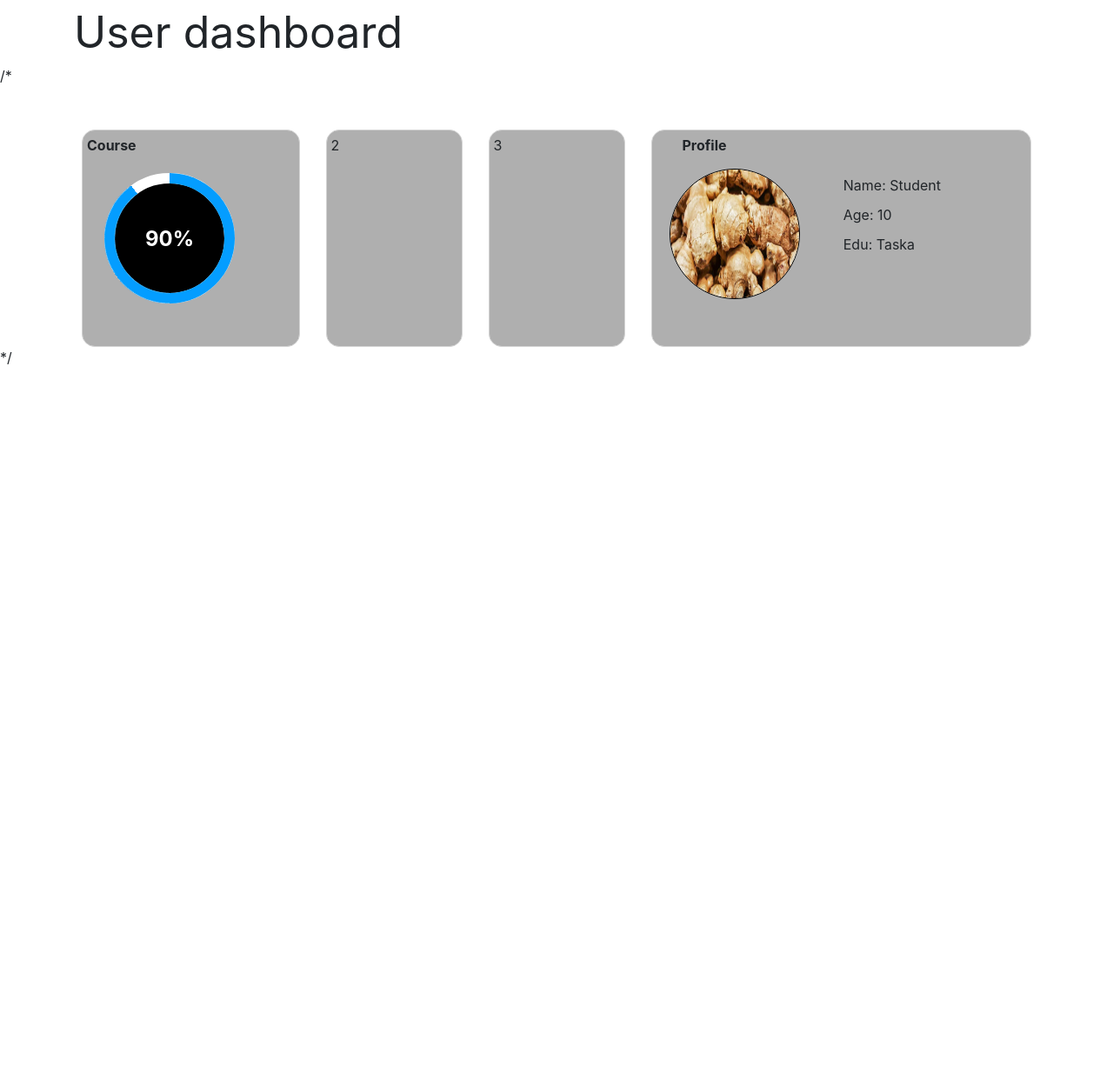
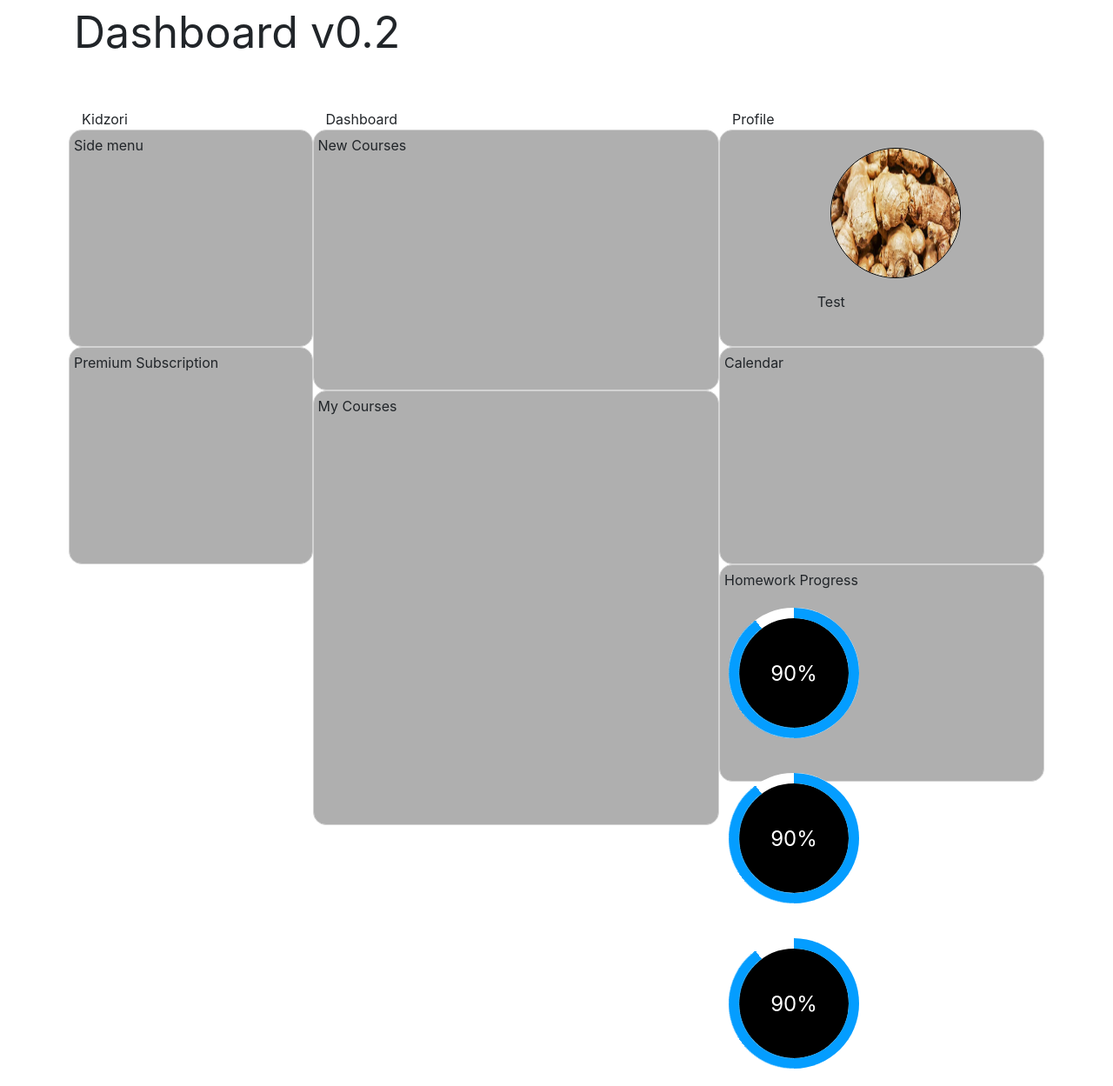
Before and after one commit to Bumboria/KZ-Course-Dashboard, a PHP site: the page made by dashboard v0.2.html in a window 1280 px wide. Shown: the whole page at 87% size. Before the commit the page ends 419 px from the top, so only its background shows below. Run offline with PHP 8.4, Linux system fonts and the light colour scheme.

Commit message:
Remodeled panels

```diff
--- a/css/dashboard.css
+++ b/css/dashboard.css
@@ -15,7 +15,8 @@
     padding-top: 5px;
     padding-left: 5px;
     padding-bottom: 5px;
-    height: 250px
+    height: 250px;
+    width: 100%;
 }
 
 #c1{
@@ -29,7 +30,8 @@
 }
 
 #profile-col{
-    padding-left: 30px;
+    margin-left: auto;
+    margin-right: auto;
 }
 
 .profile-image{
@@ -45,10 +47,16 @@
 #details-col{
     margin-top:10%
 }
-.profile-name, .profile-age, .profile-edu{
-    padding-bottom: 10px;
+
+.mid-row-1{
+  height: 300px !important;
 }
 
+.mid-row-2{
+  height: 500px !important;
+}
+
+/*Progress Bar*/
   .mt-100{
     margin-top: 200px;
   }
--- a/dashboard v0.2.html
+++ b/dashboard v0.2.html
@@ -20,15 +20,88 @@
 
     <!-- Title -->
     <div class="container" id="title-container">
-      <span class="title">User dashboard</span>
+      <span class="title">Dashboard v0.2</span>
     </div>
 
-   /* <!-- First Row -->
+
+
     <div class="container px-4" id="panel-container">
         <div class="row gx-5">
-            <div class="col-md-3">
-              <div class="course-panel"  id="fcol">
-                <span>Course</span>
+
+            <!-- Left Column -->
+            <div class="col-3">
+              <span class="left-title">Kidzori</span>
+              <div class="row">
+                <div class="left-row-1"  id="fcol">
+                  Side menu
+                </div>
+              </div>
+              <div class="row">
+                <div class="left-row-2" id="fcol">
+                  Premium Subscription
+                </div>
+              </div>
+            </div>
+
+            <!-- Middle Column -->
+            <div class="col-xl-5">
+              <span class="mid-title">Dashboard</span>
+              <div class="row">
+                <div class="mid-row-1" id="fcol">
+                  <span id="md-1">New Courses</span>
+                </div>
+              </div>
+              <div class="row">
+                <div class="mid-row-2" id="fcol">
+                  <span id="md-2">My Courses</span>
+                </div>
+              </div>
+            </div>
+
+            <!-- Right Column -->
+            <div class="col-4">
+              <span class="right-title">Profile</span>
+                <!-- Profile -->
+                <div class="row">
+                  <div class="right-row-1"  id="fcol">
+                    <div class="col-6" id="profile-col">
+                        <span class="profile-pic"><img src="images/image.jpg" class="profile-image">Test</span>
+                    </div>
+                  </div>
+                </div>
+                <!-- Calendar -->
+                <div class="row">
+                  <div class="right-row-2" id="fcol">
+                    <span>Calendar</span>
+                  </div>
+                </div>
+                <!-- Homework Progress -->
+                <div class="row">
+                  <div class="right-row-3" id="fcol">
+                    <span id="rt-3">Homework Progress</span>
+                    <div class="row" id="hw-1">
+                      <div class="progress blue">
+                        <span class="progress-left">
+                          <span class="progress-bar"></span>
+                        </span>
+                        <span class="progress-right">
+                          <span class="progress-bar"></span>
+                        </span>
+                        <div class="progress-value">90%</div>
+                      </div>
+                    </div>
+                    <div class="row" id="hw-2">
+                      <div class="progress blue">
+                        <span class="progress-left">
+                          <span class="progress-bar"></span>
+                        </span>
+                        <span class="progress-right">
+                          <span class="progress-bar"></span>
+                        </span>
+                        <div class="progress-value">90%</div>
+                      </div>
+                    </div>
+                    <div class="row" id="hw-3">
                       <div class="progress blue">
                         <span class="progress-left">
                           <span class="progress-bar"></span>
@@ -40,33 +113,10 @@
                       </div>
                     </div>
                   </div>
-            <div class="col-md-2">
-              <div class="div" id="fcol">
-                2
-              </div>
-            </div>
-            <div class="col-md-2">
-              <div class="div" id="fcol">
-                3
-              </div>
-            </div>
-            <div class="col-5">
-              <div class="profile-panel" id="fcol">
-                <div class="row">
-                  <div class="col-6" id="profile-col">
-                    <div class="row"><span class="profile-title">Profile</span></div>
-                    <div class="row"><span class="profile-pic"><img src="images/image.jpg" alt="Italian Trulli" class="profile-image"></span></div>
-                  </div>
-                  <div class="col-sm-6" id="details-col">
-                    <div class="row"><span class="profile-name">Name: Student</span></div>
-                    <div class="row"><span class="profile-age">Age: 10</span></div>
-                    <div class="row"><span class="profile-edu">Edu: Taska</span></div>
                 </div>
             </div>
         </div>
     </div>
-        </div>
-    </div>*/
 
 
 </body>
```
Lines whose indentation alone changed are shown as unchanged.
